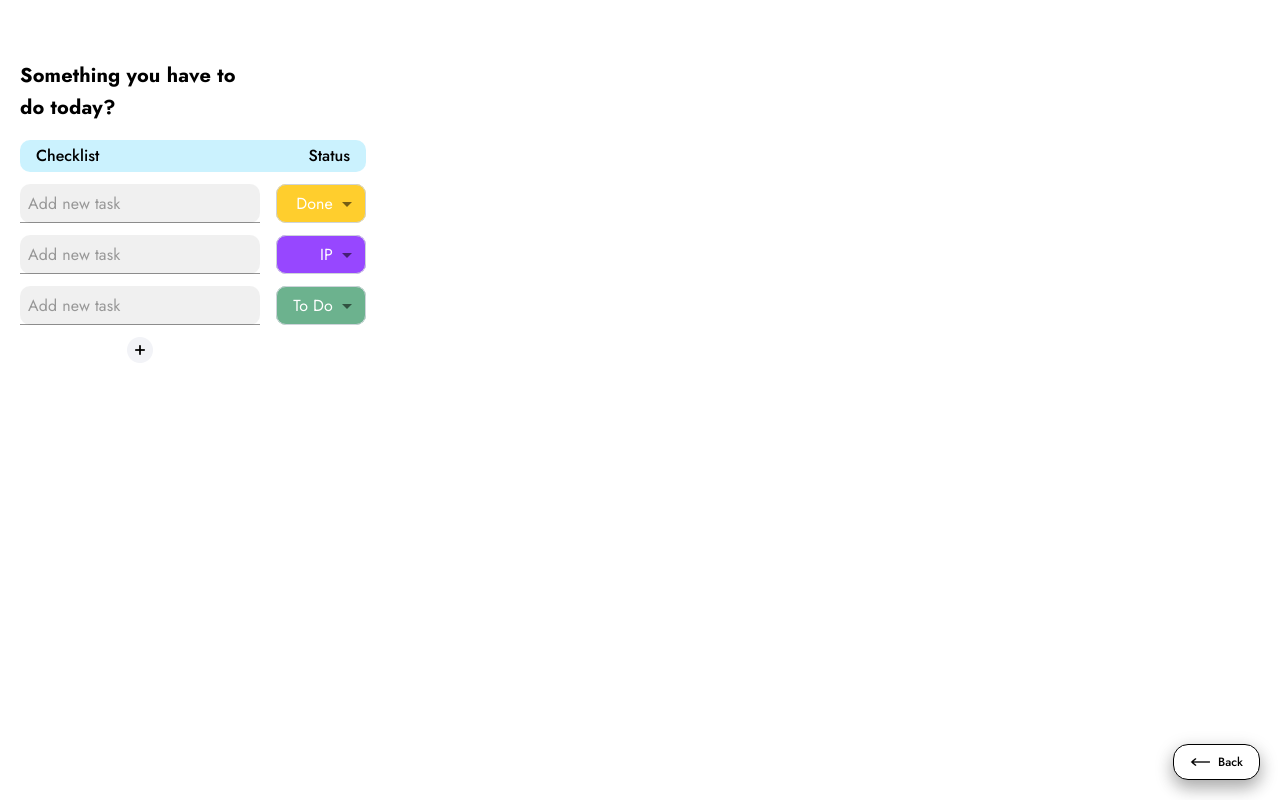
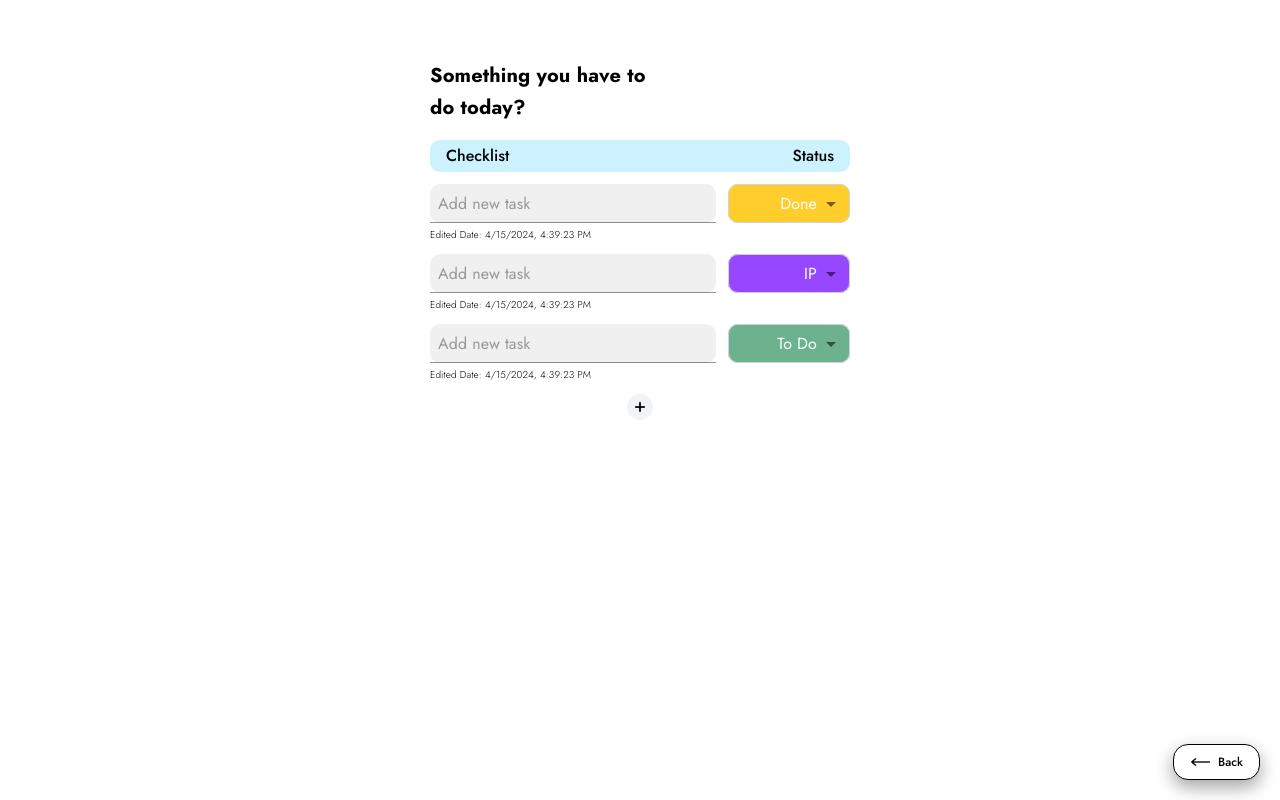
Before and after one commit to dungzga/i-Care, a Next.js app: page /todo in a window 1280 px wide. Built offline with nearby package versions, Linux system fonts and the light colour scheme.

Commit message:
complete todo function

```diff
--- a/next.config.mjs
+++ b/next.config.mjs
@@ -1,4 +1,6 @@
 /** @type {import('next').NextConfig} */
-const nextConfig = {};
+const nextConfig = {
+    reactStrictMode: false,
+};
 
 export default nextConfig;
--- a/src/views/HomepageViews/Homepage.module.css
+++ b/src/views/HomepageViews/Homepage.module.css
@@ -5,6 +5,8 @@
     align-items: center;
     justify-content: center;
     gap: 64px;
+    max-width: 420px;
+    margin: 0 auto;
 }
 
 .emoticonWrapper {
--- a/src/views/LayoutViews/LayoutViews.module.css
+++ b/src/views/LayoutViews/LayoutViews.module.css
@@ -1,5 +1,6 @@
 .container {
-    max-width: 100vw;
     height: 100%;
     padding: 20px;
+    max-width: 420px;
+    margin: 0 auto;
 }
--- a/src/views/LayoutViews/LayoutViews.tsx
+++ b/src/views/LayoutViews/LayoutViews.tsx
@@ -1,6 +1,6 @@
 "use client"
 
-import { CSSProperties, FC, HTMLAttributes } from "react"
+import { CSSProperties, FC, HTMLAttributes, useEffect, useState } from "react"
 import styles from "./LayoutViews.module.css"
 
 interface TLayoutInterface extends HTMLAttributes<HTMLDivElement> {
@@ -9,9 +9,14 @@ interface TLayoutInterface extends HTMLAttributes<HTMLDivElement> {
 
 export const LayoutViews: FC<TLayoutInterface> = (props) => {
     const { customStyled, children } = props
+    const [hydrated, setHydrated] = useState(false);
+        useEffect(() => {
+            setHydrated(true);
+        },[])
+
     return (
         <div className={styles.container} style={customStyled}>
-            {children}
+            {hydrated && children}
         </div>
     )
 }
--- a/src/views/QuoteViews/Quote.module.css
+++ b/src/views/QuoteViews/Quote.module.css
@@ -7,6 +7,8 @@
     align-items: center;
     gap: 16px;
     position: relative;
+    max-width: 420px;
+    margin: 0 auto;
 }
 
 .title {
--- a/src/views/ToDoViews/ToDoViews.module.css
+++ b/src/views/ToDoViews/ToDoViews.module.css
@@ -1,14 +1,11 @@
-.gridBox{
-    display: grid;
-    width: 100%;
-    grid-template: "head head" "text  dropdown" / 240px 90px;
-    column-gap: 16px;
-    margin-top: 16px;
+.gridBox {
+  display: flex;
+  flex-direction: column;
+  gap: 12px
 }
 
-.todoHeader{
-    background-color: rgba(168, 233, 254,0.6);
-    grid-area: head;
+.todoHeader {
+  background-color: rgba(168, 233, 254, 0.6);
   border-radius: 10px;
   display: flex;
   justify-content: space-between;
@@ -16,28 +13,37 @@
   padding: 8px 16px;
   font-size: 16px;
   font-weight: 500;
+  margin-top: 16px;
+}
+
+.todoWrapper {
+  display: flex;
+  justify-content: space-between;
+  gap: 12px;
 }
 
 .text {
-    grid-area: text;
-    padding: 12px 0px;
   display: flex;
   flex-direction: column;
+  flex: 70%;
   gap: 12px;
 }
 
 .dropdown {
-    grid-area: dropdown;
-    padding: 12px 0px;
   display: flex;
   flex-direction: column;
+  justify-self: flex-end;
+  flex: 30%;
   gap: 12px;
 }
 
-.addButton{
+
+
+.addButton {
   text-align: center;
 }
 
-.removeButton{
-  align-self: flex-end
+.removeButton {
+  align-self: flex-end;
+  margin-top: -12px;
 }
--- a/src/views/ToDoViews/ToDoViews.tsx
+++ b/src/views/ToDoViews/ToDoViews.tsx
@@ -14,28 +14,32 @@ import Link from "next/link";
 
 export interface TTodoList {
     content: string,
-    status: string
+    status: string,
+    savedDate: Date,
 }
 
 const defaultTodoList: TTodoList[] = [
     {
         content: "",
-        status: "done"
+        status: "done",
+        savedDate: new Date()
     },
     {
         content: "",
-        status: "inprogress"
+        status: "inprogress",
+        savedDate: new Date()
     },
     {
         content: "",
-        status: "todo"
+        status: "todo",
+        savedDate: new Date()
     }
 ]
 
 const BootstrapInput = styled(InputBase)(({ theme }) => {
     return {
         '& .MuiInputBase-input': {
-            width: "60px",
+            width: "100%",
             borderRadius: "10px",
             position: 'relative',
             border: '1px solid #ced4da',
@@ -59,21 +63,34 @@ export const ToDoViews: FC = () => {
     const addMoreTodoItem = () => {
         const newTodoItem: TTodoList = {
             content: "",
-            status: ""
+            status: "",
+            savedDate: new Date()
         }
         const newTodoList = [...todoList];
         newTodoList.push(newTodoItem);
         setTodoList(newTodoList);
+        localStorage.setItem("todayTodoList", JSON.stringify(newTodoList))
     }
 
     const removeTodoItem = (index: number) => {
         const newTodoList = [...todoList];
         newTodoList.splice(index, 1);
         setTodoList(newTodoList);
+        localStorage.setItem("todayTodoList", JSON.stringify(newTodoList))
     }
 
+    useEffect(() => {
+        const checkLocalStorageTodoListData = localStorage.getItem("todayTodoList");
+        if (!checkLocalStorageTodoListData) {
+            localStorage.setItem("todayTodoList", JSON.stringify(defaultTodoList))
+            setTodoList(defaultTodoList);
+        } else {
+            const todayTodoList: TTodoList[] = JSON.parse(localStorage.getItem("todayTodoList") || "");
+            setTodoList(todayTodoList)
+        }
+    }, [])
+
     return (
-
         <LayoutViews>
             <Typography variant="h6" fontWeight={"700"} sx={{ marginTop: "40px" }}>
                 Something you have to<br />do today?
@@ -83,41 +100,8 @@ export const ToDoViews: FC = () => {
                     <span>Checklist</span>
                     <span>Status</span>
                 </div>
-
                 <div className={styles.text}>
-                    {todoList.map((todo, index) => {
-                        return (
-                            <>
-
-                                <TextField
-                                    sx={{
-                                        borderRadius: "10px",
-                                        width: "100%",
-                                    }}
-                                    key={index}
-                                    value={todo.content}
-                                    InputProps={{ sx: { borderRadius: "10px", padding: "8px" } }}
-                                    size="small"
-                                    variant="filled"
-                                    multiline
-                                    placeholder="Add new task" />
-                                {index > 2 &&
-                                    <Image
-                                        width={16}
-                                        height={16}
-                                        alt="remove button"
-                                        src="/remove_button.png"
-                                        onClick={() => removeTodoItem(index)}
-                                        className={styles.removeButton}
-                                    />
-                                }
-                            </>
-                        )
-                    })}
-
-                </div>
-                <div className={styles.dropdown}>
-                    {todoList.map((todo, index) => {
+                    {todoList && todoList.length > 0 && todoList.map((todo, index) => {
                         var optionBackgroundColor: string = "";
                         var textColor: string = "";
                         if (todo.status == "done") {
@@ -134,15 +118,50 @@ export const ToDoViews: FC = () => {
                             textColor = "#000000"
                         }
                         return (
-                            <>
+                            <div className={styles.todoWrapper} key={index}>
+                                <div className={styles.text}>
+                                    <TextField
+                                        sx={{
+                                            borderRadius: "10px",
+                                            width: "100%",
+                                        }}
+                                        value={todo.content}
+                                        InputProps={{ sx: { borderRadius: "10px", padding: "8px" } }}
+                                        size="small"
+                                        variant="filled"
+                                        multiline
+                                        placeholder="Add new task"
+                                        onChange={(e: React.ChangeEvent<HTMLInputElement>) => {
+                                            const newTodoList = [...todoList];
+                                            newTodoList[index].content = e.target.value;
+                                            newTodoList[index].savedDate = new Date();
+                                            setTodoList(newTodoList);
+                                            localStorage.setItem("todayTodoList", JSON.stringify(newTodoList))
+                                        }} />
+                                        <Typography sx={{marginTop: "-8px"}} fontSize={"10px"} fontWeight={300}>
+                                            Edited Date: {todo.savedDate && new Date(todo.savedDate).toLocaleString()}
+                                        </Typography>
+                                    {index > 2 &&
+                                        <Image
+                                            width={16}
+                                            height={16}
+                                            alt="remove button"
+                                            src="/remove_button.png"
+                                            onClick={() => removeTodoItem(index)}
+                                            className={styles.removeButton}
+                                        />
+                                    }
+                                </div>
+                                <div className={styles.dropdown}>
                                     <Select
-                                    key={index}
                                         input={<BootstrapInput style={{ backgroundColor: optionBackgroundColor, borderRadius: "10px", color: textColor }} />}
                                         value={todo.status}
                                         onChange={(e: SelectChangeEvent) => {
                                             const newTodoList = [...todoList];
                                             newTodoList[index].status = e.target.value;
+                                            newTodoList[index].savedDate = new Date();
                                             setTodoList(newTodoList);
+                                            localStorage.setItem("todayTodoList", JSON.stringify(newTodoList))
                                         }}
                                     >
                                         <MenuItem value="">
@@ -153,14 +172,14 @@ export const ToDoViews: FC = () => {
                                         <MenuItem value={"todo"}>To Do</MenuItem>
                                     </Select>
                                     {index > 2 &&
-                                    <div style={{ height: "16px" }}></div>
+                                        <div style={{ height: "24px" }}></div>
                                     }
-                            </>
+                                </div>
+                            </div>
                         )
                     })}
 
                 </div>
-
                 <div className={styles.addButton}>
                     <Image
                         width={26}
```
Lines whose indentation alone changed are shown as unchanged.
